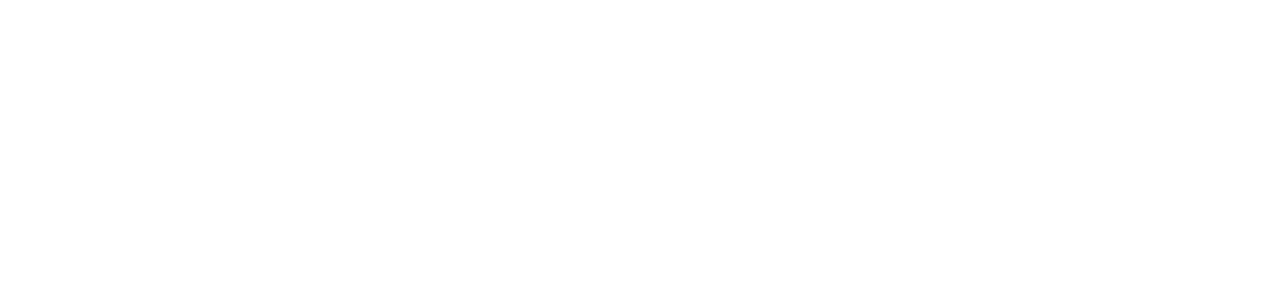
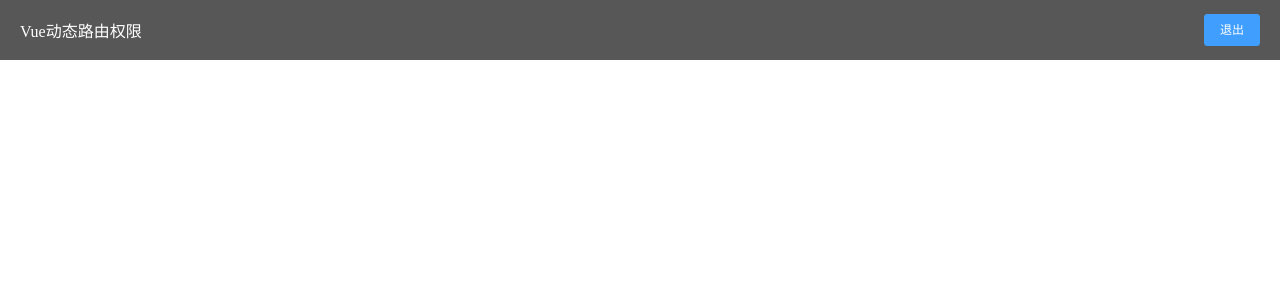
Before and after one commit to Jin0811/RouterPermission, a Vue app in the folder client/: page /#/layout in a window 1280 px wide. Shown: the top 300 px of the page. Built offline with nearby package versions, Linux system fonts and the light colour scheme.

Commit message:
创建页面

```diff
--- a/client/src/router/index.js
+++ b/client/src/router/index.js
@@ -6,12 +6,17 @@ Vue.use(VueRouter);
 const routes = [
   {
     path: "/",
-    redirect: "/login",
+    redirect: "/layout",
   },
   {
     path: "/login",
     name: "Login",
     component: () => import("../views/Login.vue"),
+  },
+  {
+    path: "/layout",
+    name: "Layout",
+    component: () => import("../views/Layout.vue"),
   },
 ];
 
--- a/client/src/views/Layout.vue
+++ b/client/src/views/Layout.vue
@@ -0,0 +1,41 @@
+<template>
+  <el-container>
+    <el-header>
+      <p>Vue动态路由权限</p>
+      <el-button type="primary" size="small" @click="logout">退出</el-button>
+    </el-header>
+    <el-container>
+      <el-aside width="220px"></el-aside>
+      <el-main>
+        <router-view></router-view>
+      </el-main>
+    </el-container>
+  </el-container>
+</template>
+
+<script>
+export default {
+  name: "Layout",
+  methods: {
+    // 退出登录
+    logout() {},
+  },
+};
+</script>
+
+<style lang="scss" scoped>
+.el-container {
+  width: 100%;
+  height: 100%;
+}
+.el-header {
+  color: #fff;
+  background: #575757;
+  display: flex;
+  justify-content: space-between;
+  align-items: center;
+}
+.el-main {
+  padding: 15px;
+}
+</style>
```
Also changed, not shown: client/src/utils/permission.js (line endings or trailing spaces), client/src/views/course/publishCourse.vue (added), client/src/views/course/viewSalary.vue (added), client/src/views/student/campusCard.vue (added), client/src/views/student/learnCourse.vue (added).
